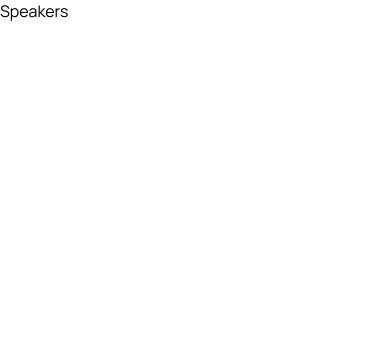
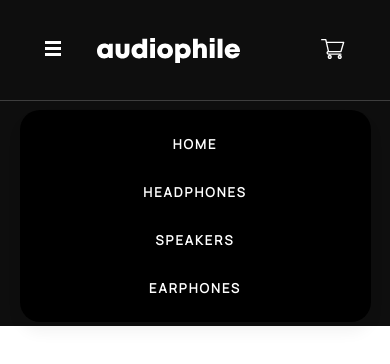
Before and after one commit to Jaycode01/audiophile, a Next.js app: page /speakers in a window 390 px wide. Shown: the top 364 px of the page. Built offline with nearby package versions, Linux system fonts and the light colour scheme.

Commit message:
i make some components reuseable instead of repeating codes

```diff
--- a/src/app/speakers/page.tsx
+++ b/src/app/speakers/page.tsx
@@ -1,5 +1,13 @@
+import CategoryHero from "@/components/common/category_hero";
+import Navbar from "@/components/layout/navbar";
+
 function Speakers() {
-  return <>Speakers</>;
+  return (
+    <>
+      <Navbar />
+      <CategoryHero category_name="Speakers" />
+    </>
+  );
 }
 
 export default Speakers;
--- a/src/app/headphones/hero.css
+++ b/src/components/common/category_hero.css
@@ -27,3 +27,9 @@
   text-transform: uppercase;
   color: #ffffff;
 }
+
+@media (max-width: 767px) {
+  .headphones_hero h1 {
+    font-size: 28px;
+  }
+}
--- /dev/null
+++ b/src/components/common/category_hero.tsx
@@ -0,0 +1,17 @@
+import "./category_hero.css";
+
+type Prop = {
+  category_name: string;
+};
+
+const CategoryHero = ({ category_name }: Prop) => {
+  return (
+    <section className="headphones_hero_wrapper">
+      <div className="headphones_hero">
+        <h1>{category_name}</h1>
+      </div>
+    </section>
+  );
+};
+
+export default CategoryHero;
--- a/src/app/headphones/showcase.tsx
+++ b/src/components/common/showcase.tsx
@@ -2,9 +2,9 @@ import "./showcase.css";
 
 type ProductProps = {
   desktop_image: string;
-  tablet_image: string;
+  tablet_image?: string;
   title: string;
-  label: string;
+  label?: string;
   description: string;
   reverse?: boolean;
 };
@@ -25,7 +25,7 @@ const ProductShowcase = ({
           <img src={tablet_image} alt={title} className="tablet_image" />
         </div>
         <div className="content">
-          <p className="label">{label}</p>
+          {label && <p className="label">{label}</p>}
           <h2 className="title">{title}</h2>
           <p className="description">{description}</p>
           <button type="button">See Product</button>
```
Also changed, not shown: src/app/headphones/hero.tsx (deleted, +0 -13 lines), src/app/headphones/page.tsx (+3 -5 lines), src/components/common/showcase.css (renamed from src/app/headphones/showcase.css).
